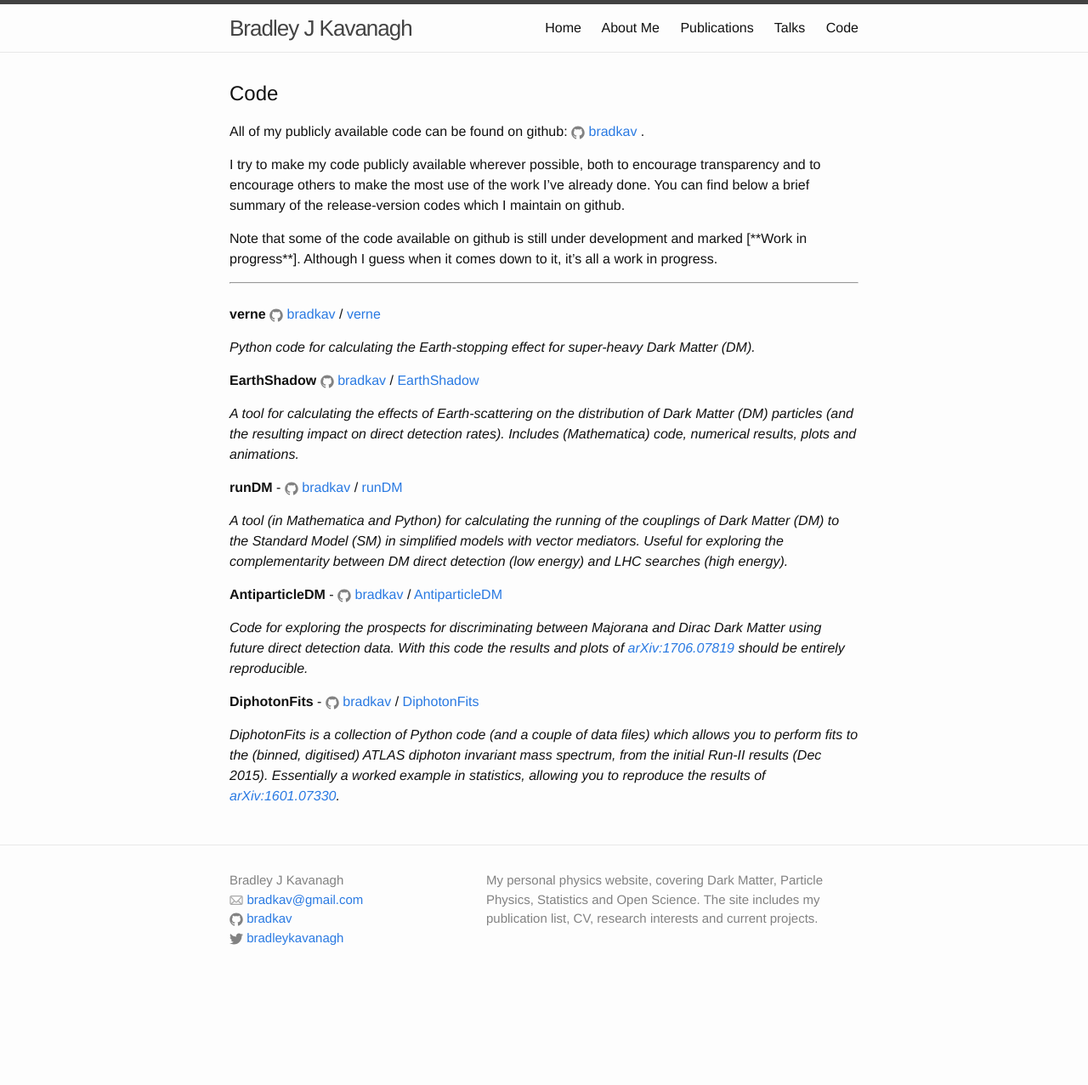
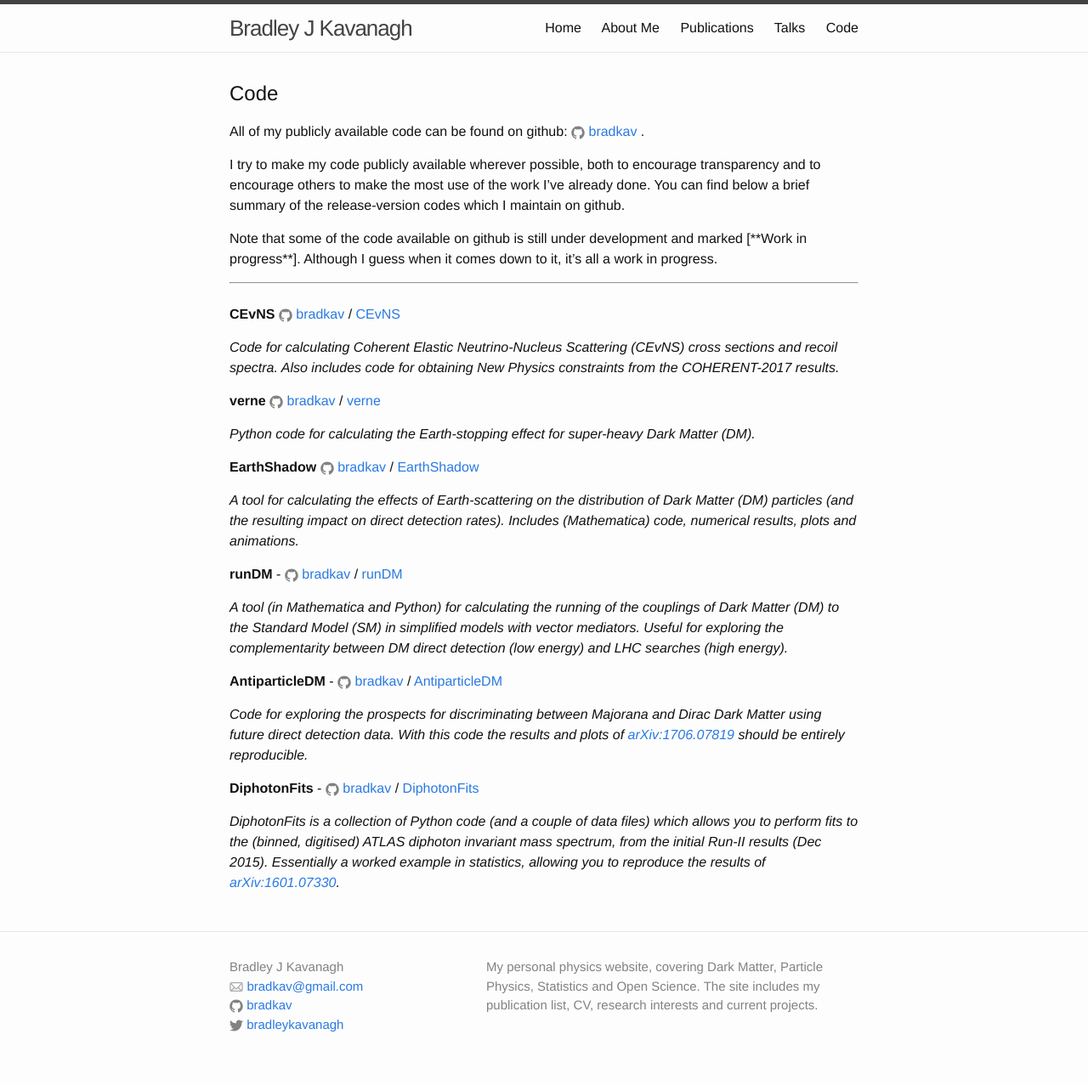
Before and after one commit to bradkav/bradkav.github.io, a Jekyll site: the page built from code.md, in a window 1280 px wide. Shown: the whole page at 85% size. Built offline with Jekyll 4.4.1, drawn with Linux system fonts in a browser that asks for light colours; before the commit the page ends 1175 px from its top, so only the background shows below that.

Commit message:
Added CEvNS code

```diff
--- a/code.md
+++ b/code.md
@@ -15,6 +15,10 @@ Note that some of the code available on github is still under development and ma
 
 ---
 <br>
+**CEvNS** {% include icon-github.html username="bradkav" %}/ [CEvNS](https://github.com/bradkav/CEvNS)
+
+*Code for calculating Coherent Elastic Neutrino-Nucleus Scattering (CEvNS) cross sections and recoil spectra. Also includes code for obtaining New Physics constraints from the COHERENT-2017 results.*
+
 **verne** {% include icon-github.html username="bradkav" %}/ [verne](https://github.com/bradkav/verne)
 
 *Python code for calculating the Earth-stopping effect for super-heavy Dark Matter (DM).*
```
